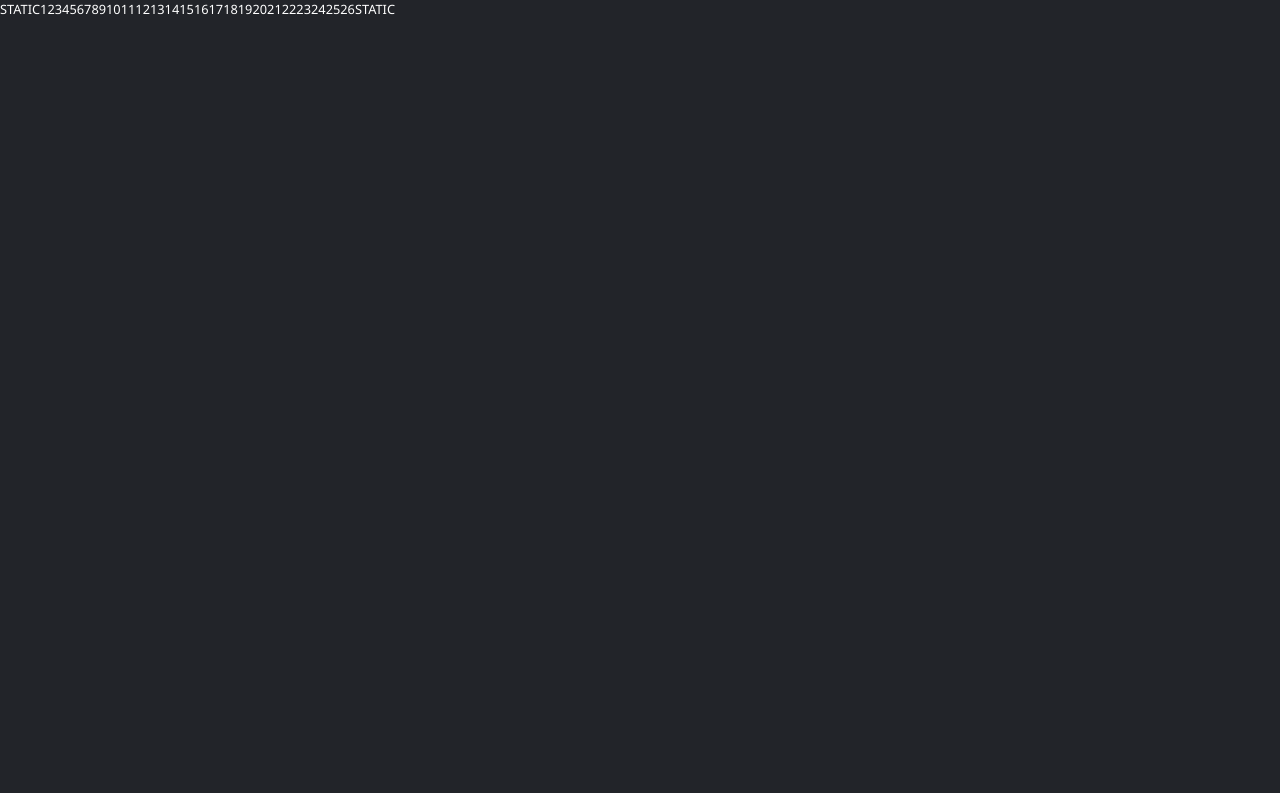
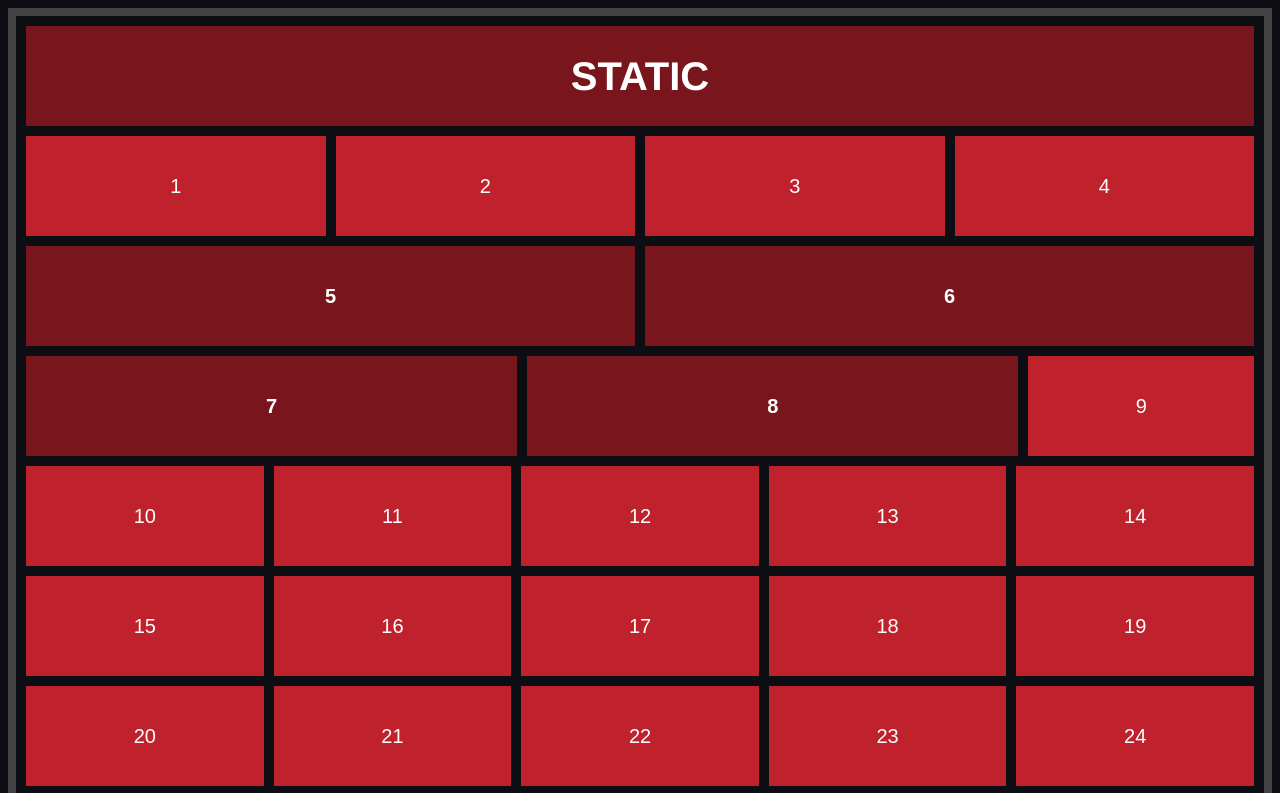
Before and after one commit to ExampleCSS/ExampleCSS, a plain HTML site: page flexbox/index.html in a window 1280 px wide. Shown: the top 793 px of the page. Drawn offline with Linux system fonts and the light colour scheme; files that its build step writes are made by us from their sources; a web font is replaced by a local one.

Commit message:
Update index.html
-renamed to proper sheet

```diff
--- a/flexbox/index.html
+++ b/flexbox/index.html
@@ -3,7 +3,7 @@
 <head>
     <meta charset="UTF-8">
     <meta name="viewport" content="width=device-width, initial-scale=1.0">
-    <link rel="stylesheet" href="style.css">
+    <link rel="stylesheet" href="flexbox.css">
     <link href="https://fonts.googleapis.com/css2?family=Helvetica&display=swap" rel="stylesheet">
     <title>Flexbox Example</title>
 </head>
```
